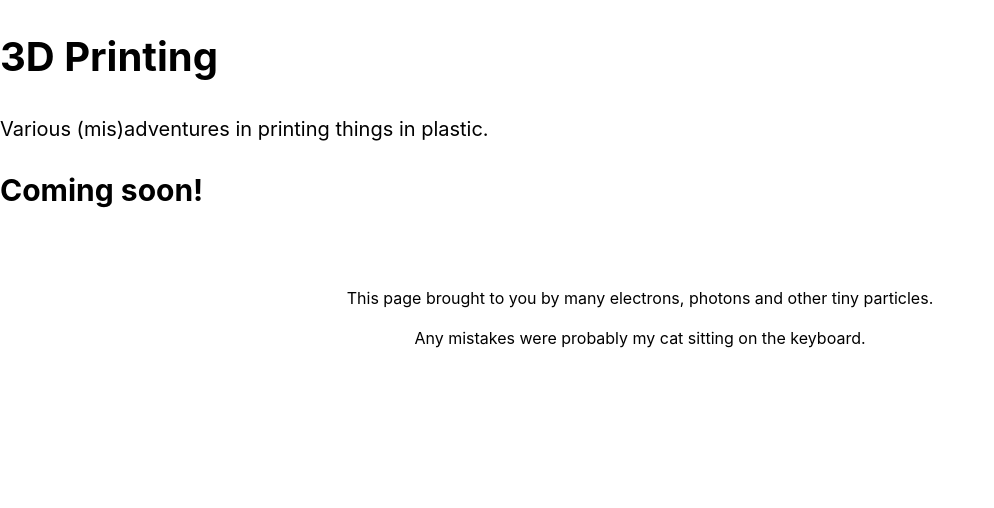
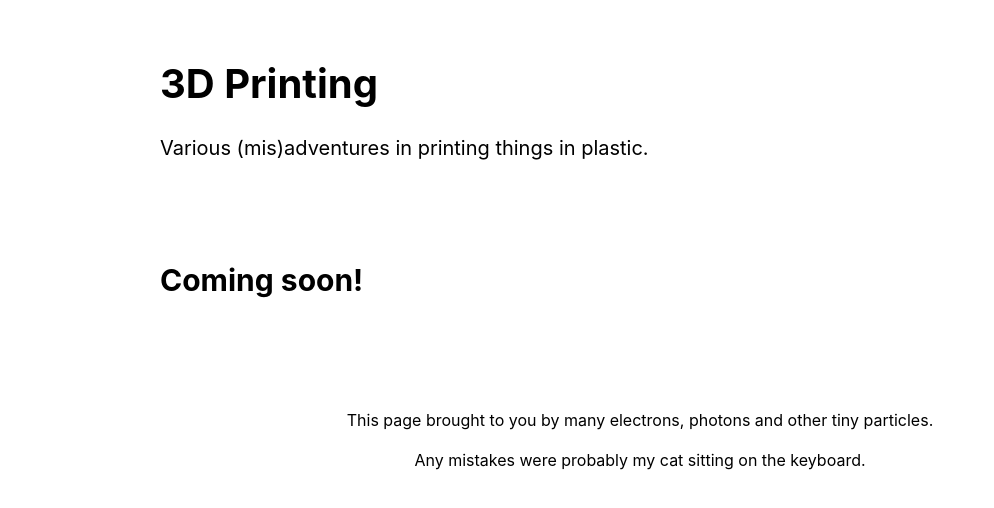
Before and after one commit to liamdawson/ldaws.com, a React (Create React App) app: page /adventures/printing in a window 1280 px wide. Shown: the top 508 px of the page, without its empty margins (0-994 px from the left). Built offline with nearby package versions, Linux system fonts and the light colour scheme.

Commit message:
tachyonize other pages

```diff
--- a/src/NotFound/index.tsx
+++ b/src/NotFound/index.tsx
@@ -3,13 +3,13 @@ import { Link } from "react-router-dom";
 
 export default () => (
   <>
-    <header className="textHeader">
-      <h1>Not Found</h1>
-      <p>
+    <header className="mw8 center pa4">
+      <h1 className="lh-title">Not Found</h1>
+      <p className="lh-title">
         <em>Unexpected, this was.</em>
       </p>
     </header>
-    <section className="textSection">
+    <section className="mw8 center pa4">
       <p>
         The path leads to a dead-end. The page you were seeking is nowhere to be
         found.
--- a/src/Printing/index.tsx
+++ b/src/Printing/index.tsx
@@ -4,11 +4,11 @@ class App extends Component {
   render(): React.ReactNode {
     return (
       <>
-        <header className="authorHeader" role="banner">
-          <h1>3D Printing</h1>
-          <p>Various (mis)adventures in printing things in plastic.</p>
+        <header className="mw8 pa4 center" role="banner">
+          <h1 className="lh-title">3D Printing</h1>
+          <p className="lh-title">Various (mis)adventures in printing things in plastic.</p>
         </header>
-        <section className="textSection">
+        <section className="mw8 pa4 center">
           <header>
             <h2>Coming soon!</h2>
           </header>
```
